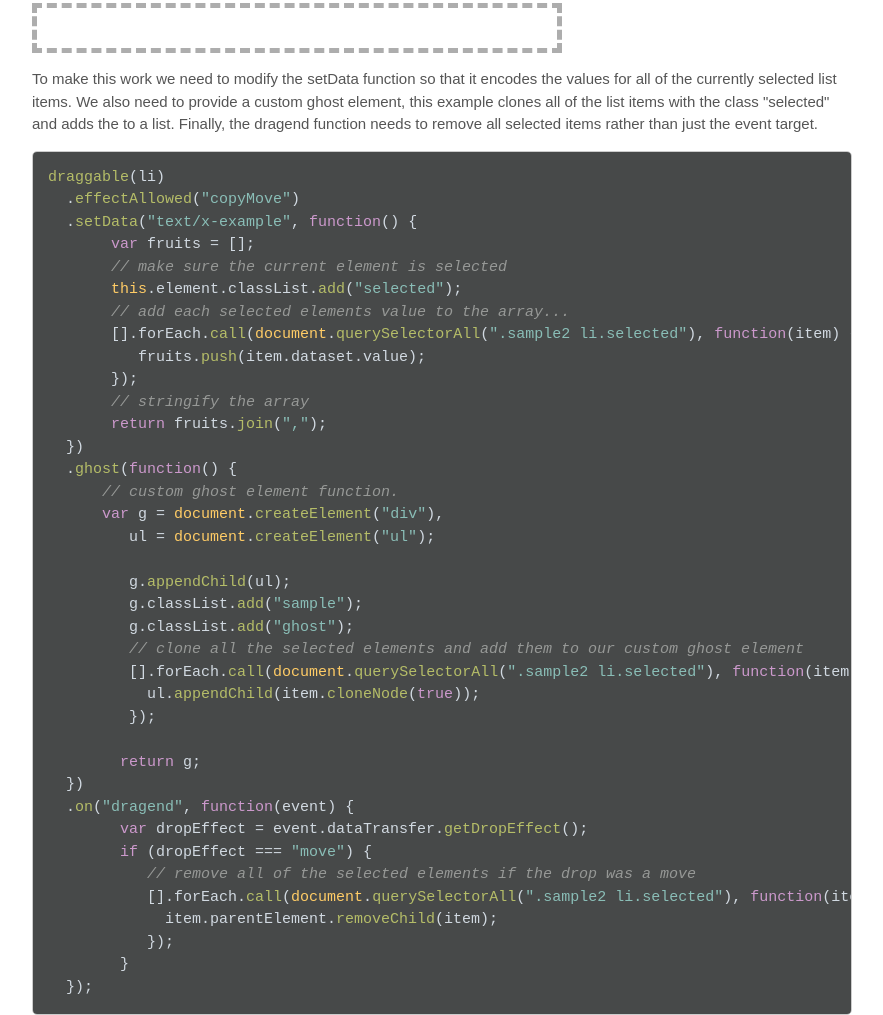
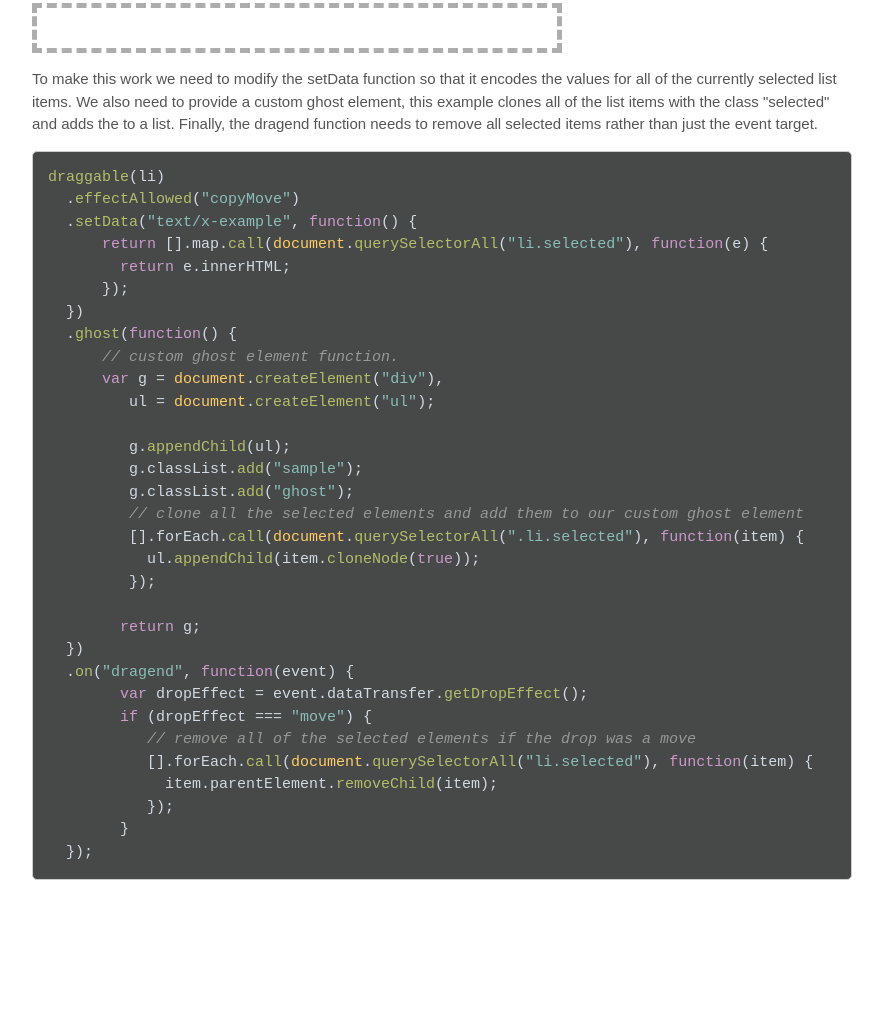
Before and after one commit to stevendwood/html5-dropzone, a website with bundled scripts: page index.html in a window 1280 px wide. Shown: the part 4039-5054 px from the top of the page, without its empty margins (198-1081 px from the left). After the commit the page ends 4934 px from the top, so only its background shows below. Built offline with nearby package versions, Linux system fonts and the light colour scheme.

Commit message:
More examples

```diff
--- a/index.html
+++ b/index.html
@@ -468,15 +468,9 @@ function customDragImage() {
        <pre><code class="javascript">draggable(li)
   .effectAllowed("copyMove")
   .setData("text/x-example", function() {
-       var fruits = [];
-       // make sure the current element is selected
-       this.element.classList.add("selected");
-       // add each selected elements value to the array...
-       [].forEach.call(document.querySelectorAll(".sample2 li.selected"), function(item) {
-          fruits.push(item.dataset.value);
-       });
-       // stringify the array
-       return fruits.join(",");
+      return [].map.call(document.querySelectorAll("li.selected"), function(e) {
+        return e.innerHTML;
+      });
   })
   .ghost(function() {
       // custom ghost element function.
@@ -487,7 +481,7 @@ function customDragImage() {
          g.classList.add("sample");
          g.classList.add("ghost");
          // clone all the selected elements and add them to our custom ghost element
-         [].forEach.call(document.querySelectorAll(".sample2 li.selected"), function(item) {
+         [].forEach.call(document.querySelectorAll(".li.selected"), function(item) {
            ul.appendChild(item.cloneNode(true));
          });
 
@@ -497,7 +491,7 @@ function customDragImage() {
         var dropEffect = event.dataTransfer.getDropEffect();
         if (dropEffect === "move") {
            // remove all of the selected elements if the drop was a move
-           [].forEach.call(document.querySelectorAll(".sample2 li.selected"), function(item) {
+           [].forEach.call(document.querySelectorAll("li.selected"), function(item) {
              item.parentElement.removeChild(item);
            });
         }
```
